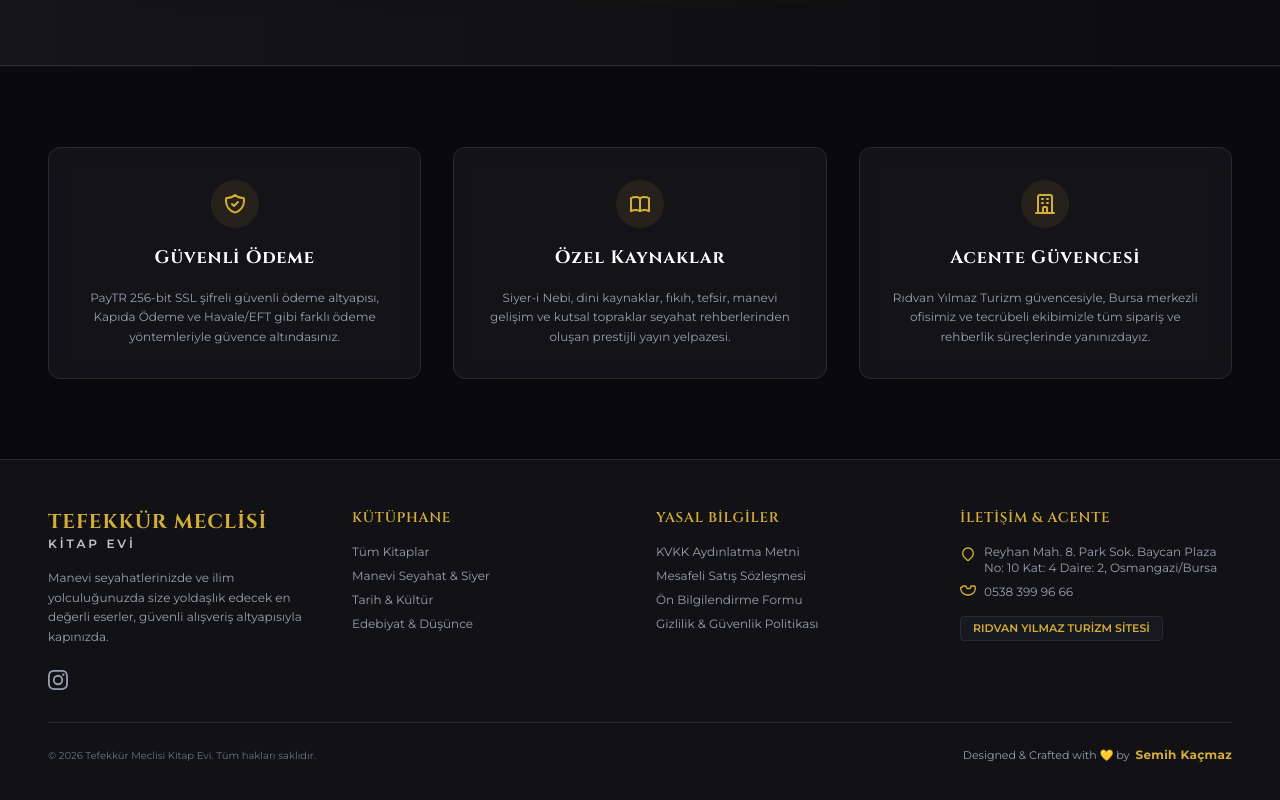
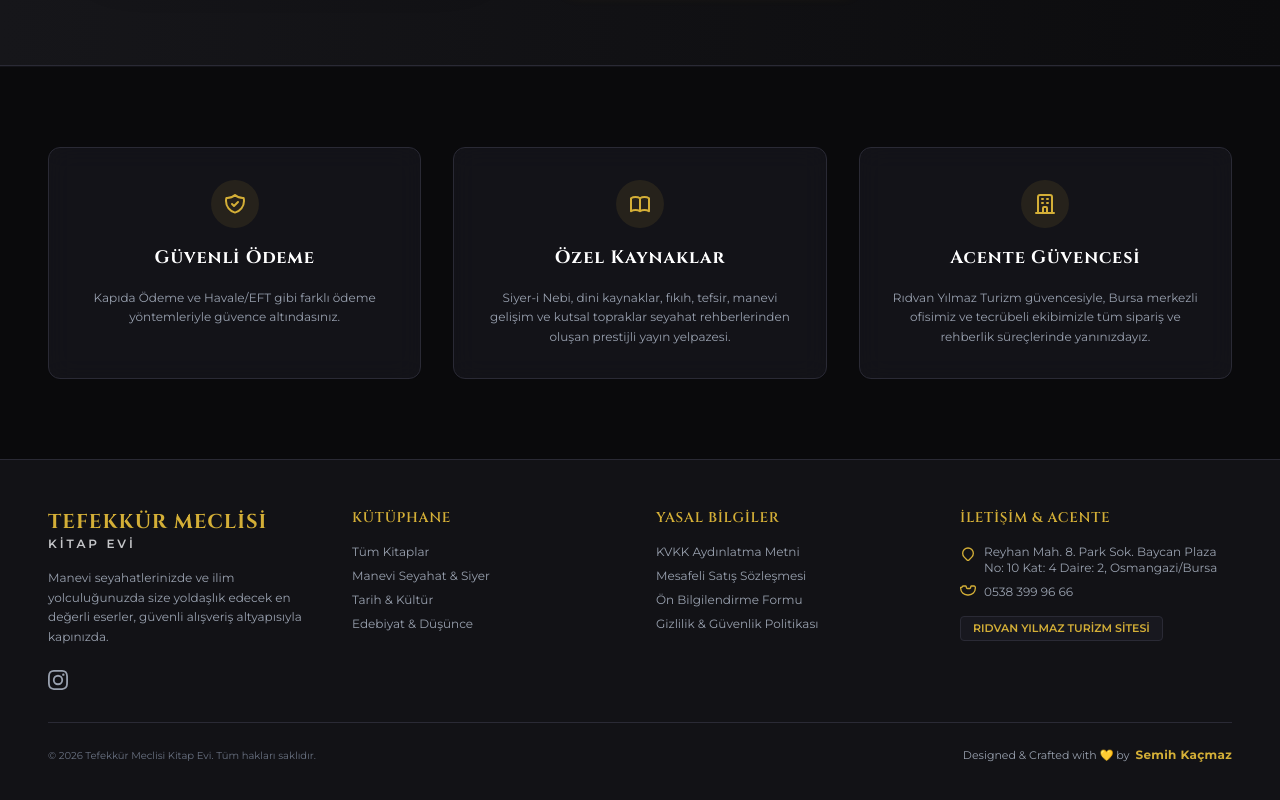
Before and after one commit to ridvanyilmazturizm-lab/tefekk-rmeclisikitapevi, a Next.js app: page / in a window 1280 px wide. Shown: the part 1547-2347 px from the top of the page. Built offline with nearby package versions, Linux system fonts and the light colour scheme; no server answers; the database is empty.

Commit message:
feat: removed PayTR text from home page security section

```diff
--- a/src/app/page.js
+++ b/src/app/page.js
@@ -219,7 +219,7 @@ export default async function Home() {
             </div>
             <h3 className="text-lg font-bold font-serif text-white">Güvenli Ödeme</h3>
             <p className="text-xs text-gray-400 leading-relaxed">
-              PayTR 256-bit SSL şifreli güvenli ödeme altyapısı, Kapıda Ödeme ve Havale/EFT gibi farklı ödeme yöntemleriyle güvence altındasınız.
+              Kapıda Ödeme ve Havale/EFT gibi farklı ödeme yöntemleriyle güvence altındasınız.
             </p>
           </div>
 
```
